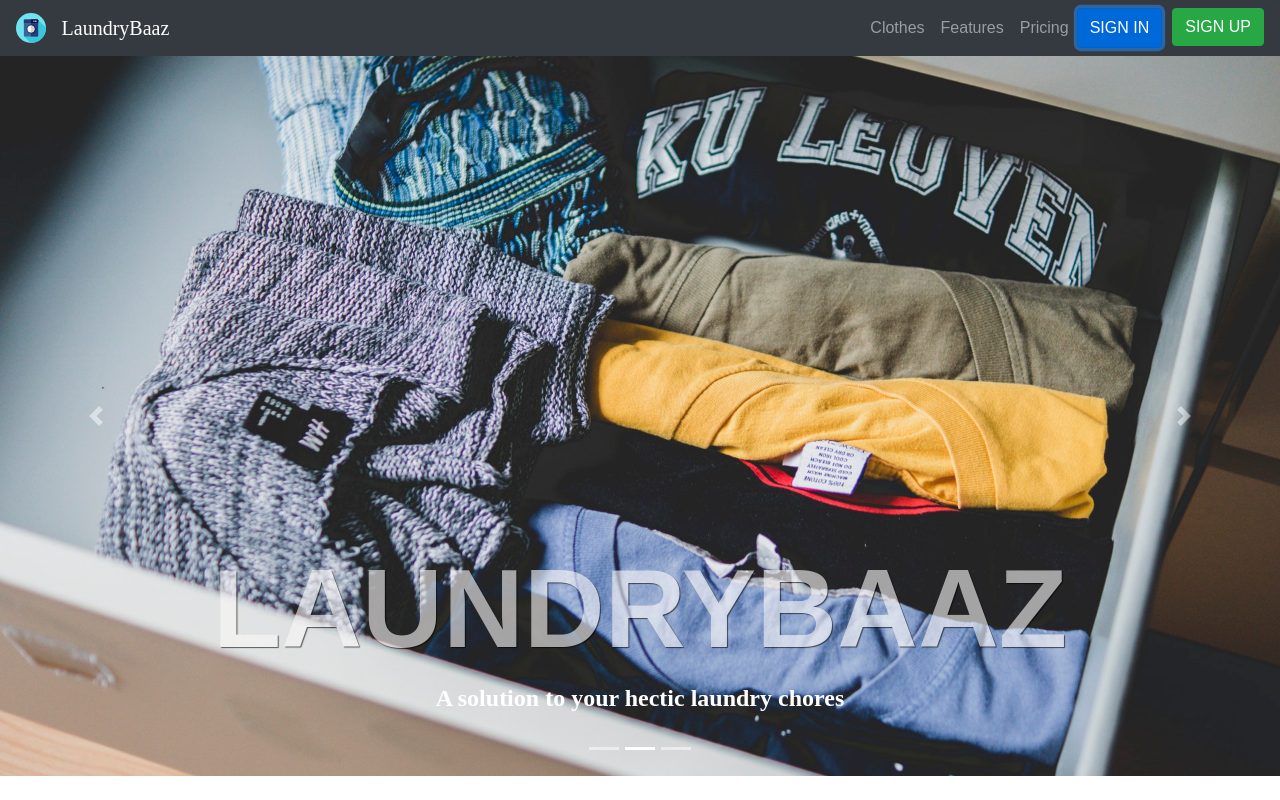
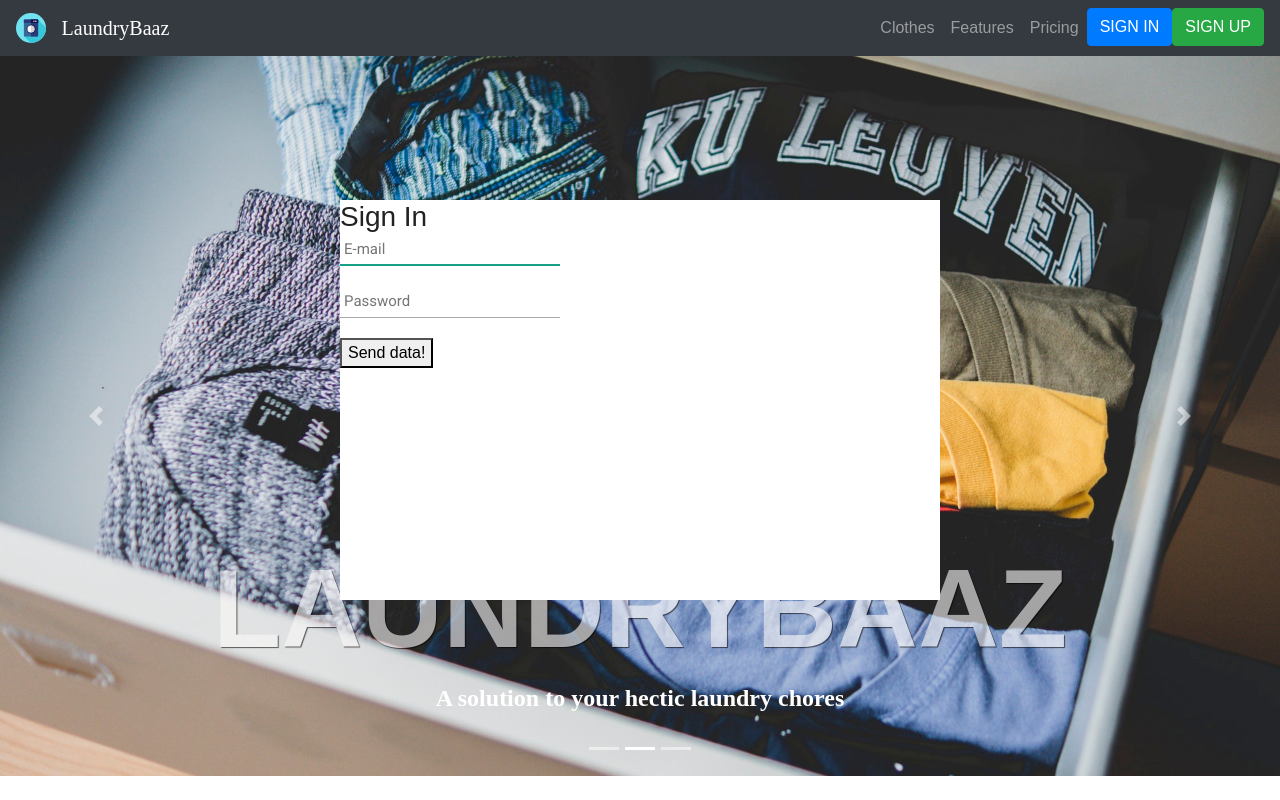
Before and after one commit to Laundrybaaz/Laundry-App-UI, a React (Create React App) app in the folder laundry-app/: page / in a window 1280 px wide. Both pictures are taken after a click on the button "SIGN IN". Shown: the top 800 px of the page. Built offline with nearby package versions, Linux system fonts and the light colour scheme.

Commit message:
LB-4-(wired up sign-in component with api)

```diff
--- /dev/null
+++ b/laundry-app/src/components/LandingPage/SignIn/SignInComponent.js
@@ -0,0 +1,69 @@
+import React, { Component } from 'react';
+import Popup from "reactjs-popup";
+import { Button } from 'react-bootstrap';
+
+class SignInComponent extends Component {
+    constructor(props) {
+        super(props);
+        this.state = {
+            open: false,
+            emailid: '' ,
+            password: '',
+        };
+        this.openModal = this.openModal.bind(this);
+        this.closeModal = this.closeModal.bind(this);
+        this.handleSubmit = this.handleSubmit.bind(this);
+    }
+    openModal() {
+        this.setState({ open: true });
+    }
+    closeModal() {
+        this.setState({ open: false });
+    }
+
+    handleSubmit(event) {
+        event.preventDefault();
+
+        let loginPayload = {
+            Email: event.target.email.value,
+            Password: event.target.password.value
+        }
+        fetch('https://localhost:5001/api/laundry/GetAvailability?email='+loginPayload.Email+'&password='+loginPayload.Password, {
+            method: 'GET',
+            headers: {
+                'Accept': 'application/json, text/plain, */*',
+                'Content-type': 'application/json'
+            }
+          })
+          .then(response => response.json())
+          .then(data => console.log(data))
+          .catch(err => console.log(err.Message))
+          this.closeModal()
+    }
+
+    render() {
+        return (
+            <div>
+                <Button variant="primary" onClick={this.openModal}> SIGN IN </Button>
+                <Popup
+                    open={this.state.open}
+                    closeOnDocumentClick
+                    onClose={this.closeModal}
+                >
+                    <div class="container">
+                        <div id="login-box" >
+                                <h1>Sign In</h1>
+                                <form onSubmit={this.handleSubmit}>
+                                    <input type="text" name="email" placeholder="E-mail" />
+                                    <input type="password" name="password" placeholder="Password" />
+                                    <button>Send data!</button>
+                                </form>
+                        </div>
+                    </div>
+                </Popup>
+            </div>
+        );
+    }
+}
+
+export default SignInComponent
--- a/laundry-app/src/components/LandingPage/SignUp/SignUpComponent.js
+++ b/laundry-app/src/components/LandingPage/SignUp/SignUpComponent.js
@@ -38,20 +38,7 @@ class SignUpComponent extends Component {
             Password: event.target.password.value
         }
         console.log(registerPayload)
-       /* const form = event.target;
-        const data = new FormData(form);
 
-        for (let name of data.keys()) {
-          const input = form.elements[name];
-          const parserName = input.dataset.parse;
-
-          if (parserName) {
-            const parser = inputParsers[parserName];
-            const parsedValue = parser(data.get(name));
-            data.set(name, parsedValue);
-          }
-        }
-        */
         fetch('https://localhost:5001/api/laundry/SignUp', {
           method: 'POST',
           body: JSON.stringify(registerPayload),
@@ -60,6 +47,7 @@ class SignUpComponent extends Component {
               'Content-type': 'application/json'
           }
         })
+        .then(response => response.json())
         .then(data => console.log(data))
         .catch(err => console.log(err.Message))
         this.closeModal()
--- a/laundry-app/src/components/LandingPage/navbar/NavbarComponent.js
+++ b/laundry-app/src/components/LandingPage/navbar/NavbarComponent.js
@@ -4,6 +4,7 @@ import 'bootstrap/dist/css/bootstrap.min.css';
 import { Navbar, Nav, Button } from 'react-bootstrap'
 import SignUpComponent from '../SignUp/SignUpComponent'
 import logo from '../../../laundry.svg'
+import SignInComponent from '../SignIn/SignInComponent';
 class navbar extends Component {
 
     render() {
@@ -26,7 +27,7 @@ class navbar extends Component {
                         <Nav.Link href="#home">Clothes</Nav.Link>
                         <Nav.Link href="#features">Features</Nav.Link>
                         <Nav.Link href="#pricing">Pricing</Nav.Link>
-                        <Button variant="primary" id="s">SIGN IN</Button>{' '}
+                        <SignInComponent/>
                         <SignUpComponent />
                     </Nav>
                 </Navbar.Collapse>
```
Also changed, not shown: 1 other file (tests, documents, lock files or other folders).
